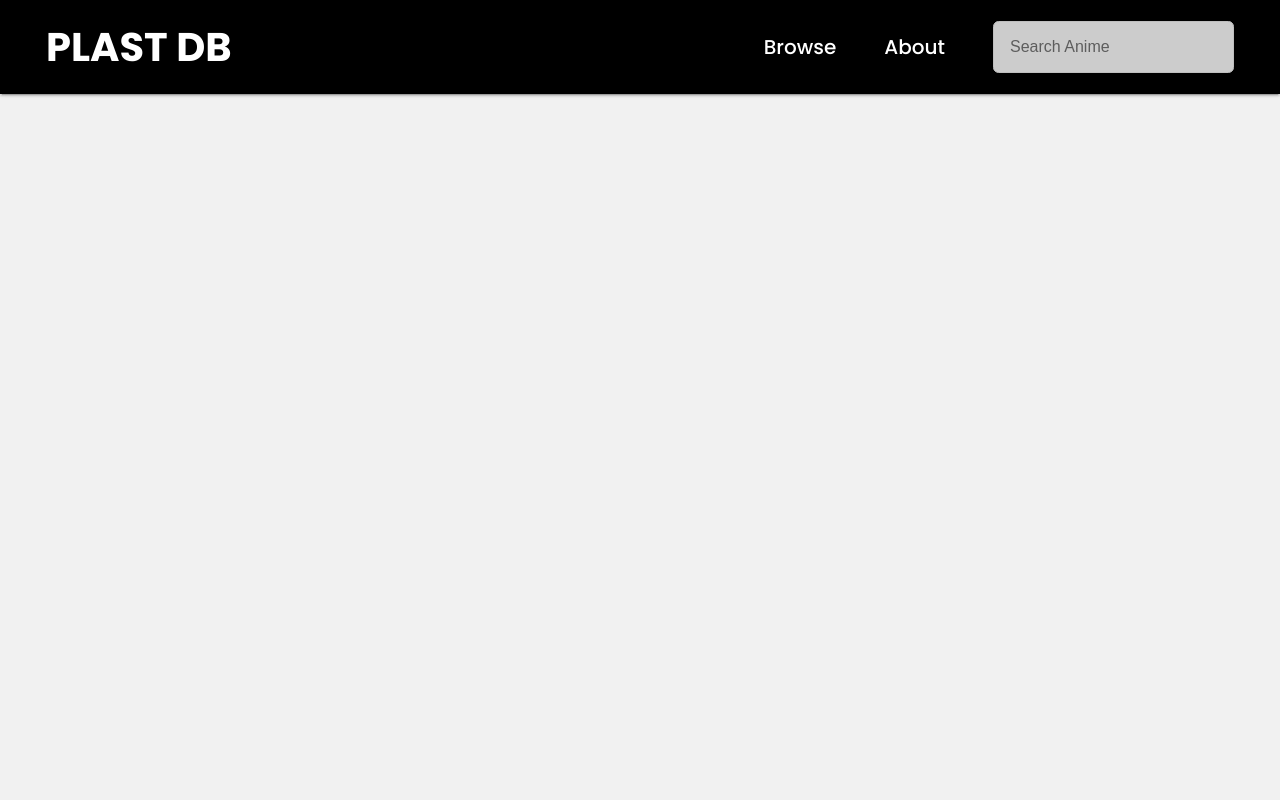
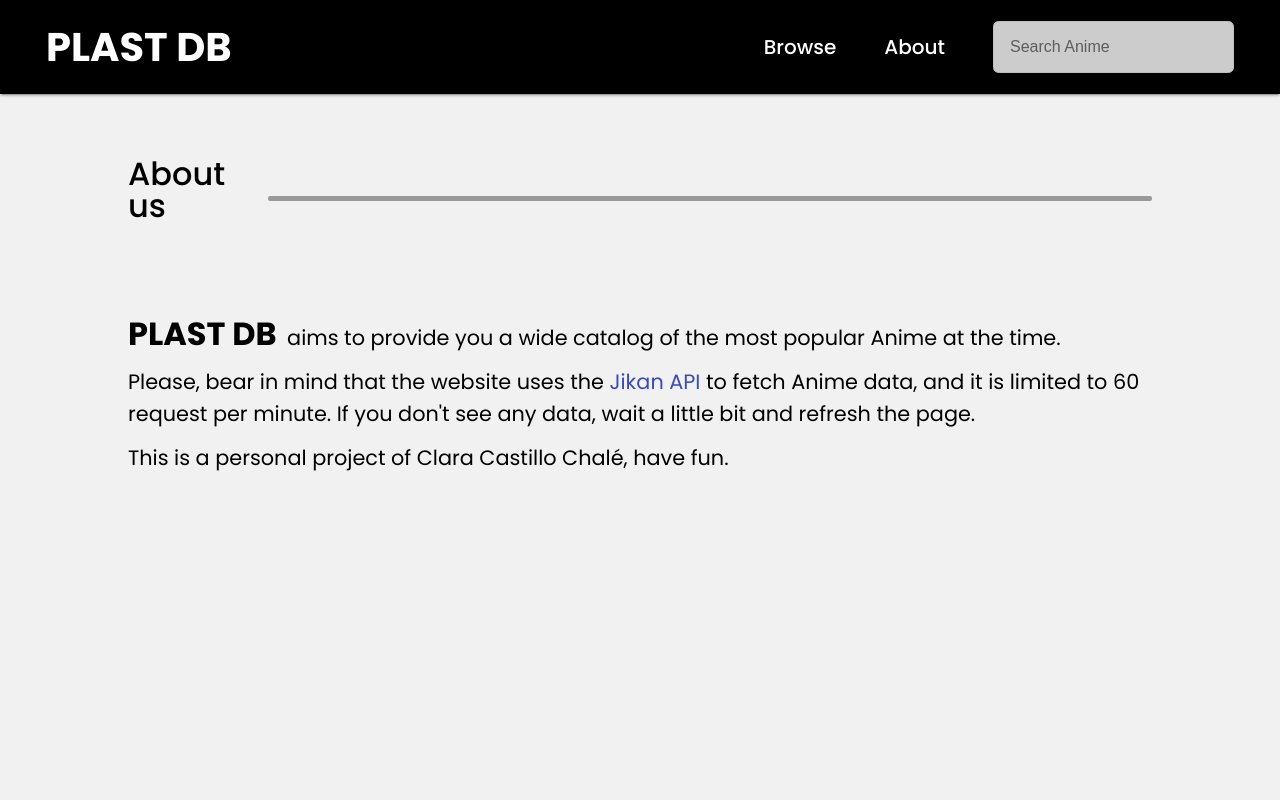
Before and after one commit to tutkli/plast-db, an Angular app: page /about in a window 1280 px wide. Before the commit this address led to /. Shown: the top 800 px of the page. Built offline with nearby package versions, Linux system fonts and the light colour scheme.

Commit message:
feat: Add about us page

```diff
--- /dev/null
+++ b/src/app/about/about.component.html
@@ -0,0 +1,14 @@
+<section class="about-section">
+  <div class="section-title">
+    <h2 class="section-title__h2">About us</h2>
+    <div class="section-title__divider"></div>
+  </div>
+
+  <article>
+    <p><span>PLAST DB</span> aims to provide you a wide catalog of the most popular Anime at the time.</p>
+    <p>Please, bear in mind that the website uses the <a href="">Jikan API</a> to fetch Anime data, and it is limited to 60 request per minute.
+      If you don't see any data, wait a little bit and refresh the page.
+    </p>
+    <p>This is a personal project of Clara Castillo Chalé, have fun.</p>
+  </article>
+</section>
--- /dev/null
+++ b/src/app/about/about.component.scss
@@ -0,0 +1,22 @@
+.about-section {
+  margin-top: 94px;
+}
+
+article {
+  margin-top: 5rem;
+}
+
+a {
+  color: #3a4bb9;
+}
+
+p {
+  font-size: 1.3rem;
+  line-height: 2rem;
+}
+
+span {
+  font-size: 2rem;
+  font-weight: 700;
+  margin-right: 5px;
+}
--- /dev/null
+++ b/src/app/about/about.component.ts
@@ -0,0 +1,12 @@
+import { ChangeDetectionStrategy, Component } from '@angular/core';
+import { CommonModule } from '@angular/common';
+
+@Component({
+  selector: 'plast-about',
+  standalone: true,
+  imports: [CommonModule],
+  templateUrl: './about.component.html',
+  styleUrls: ['./about.component.scss'],
+  changeDetection: ChangeDetectionStrategy.OnPush,
+})
+export class AboutComponent {}
--- a/src/app/core/const/anime-routes.const.ts
+++ b/src/app/core/const/anime-routes.const.ts
@@ -1,6 +1,4 @@
 import { Routes } from '@angular/router';
-import { AnimeListComponent } from '../../anime-list/anime-list.component';
-import { AnimeDetailComponent } from '../../anime-detail/anime-detail.component';
 
 export enum AnimeRouteName {
   ANIME = 'anime',
@@ -10,6 +8,14 @@ export enum AnimeRouteName {
 
 export const ANIME_ROUTES: Routes = [
   { path: '', redirectTo: AnimeRouteName.LIST, pathMatch: 'full' },
-  { path: AnimeRouteName.LIST, component: AnimeListComponent, title: 'PLAST DB | List' },
-  { path: AnimeRouteName.DETAIL, component: AnimeDetailComponent, title: 'PLAST DB | Detail' },
+  {
+    path: AnimeRouteName.LIST,
+    loadComponent: () => import('src/app/anime-list/anime-list.component').then((mod) => mod.AnimeListComponent),
+    title: 'PLAST DB | List',
+  },
+  {
+    path: AnimeRouteName.DETAIL,
+    loadComponent: () => import('src/app/anime-detail/anime-detail.component').then((mod) => mod.AnimeDetailComponent),
+    title: 'PLAST DB | Detail',
+  },
 ];
--- a/src/app/core/const/routes.const.ts
+++ b/src/app/core/const/routes.const.ts
@@ -3,6 +3,7 @@ import { AnimeRouteName } from './anime-routes.const';
 
 export enum AppRouteName {
   HOME = 'home',
+  ABOUT = 'about',
 }
 
 export const APP_ROUTES: Routes = [
@@ -17,6 +18,11 @@ export const APP_ROUTES: Routes = [
     title: 'PLAST DB | Home',
   },
   {
+    path: AppRouteName.ABOUT,
+    loadComponent: () => import('src/app/about/about.component').then((mod) => mod.AboutComponent),
+    title: 'PLAST DB | About',
+  },
+  {
     path: AnimeRouteName.ANIME,
     loadChildren: () => import('src/app/core/const/anime-routes.const').then((mod) => mod.ANIME_ROUTES),
   },
```
